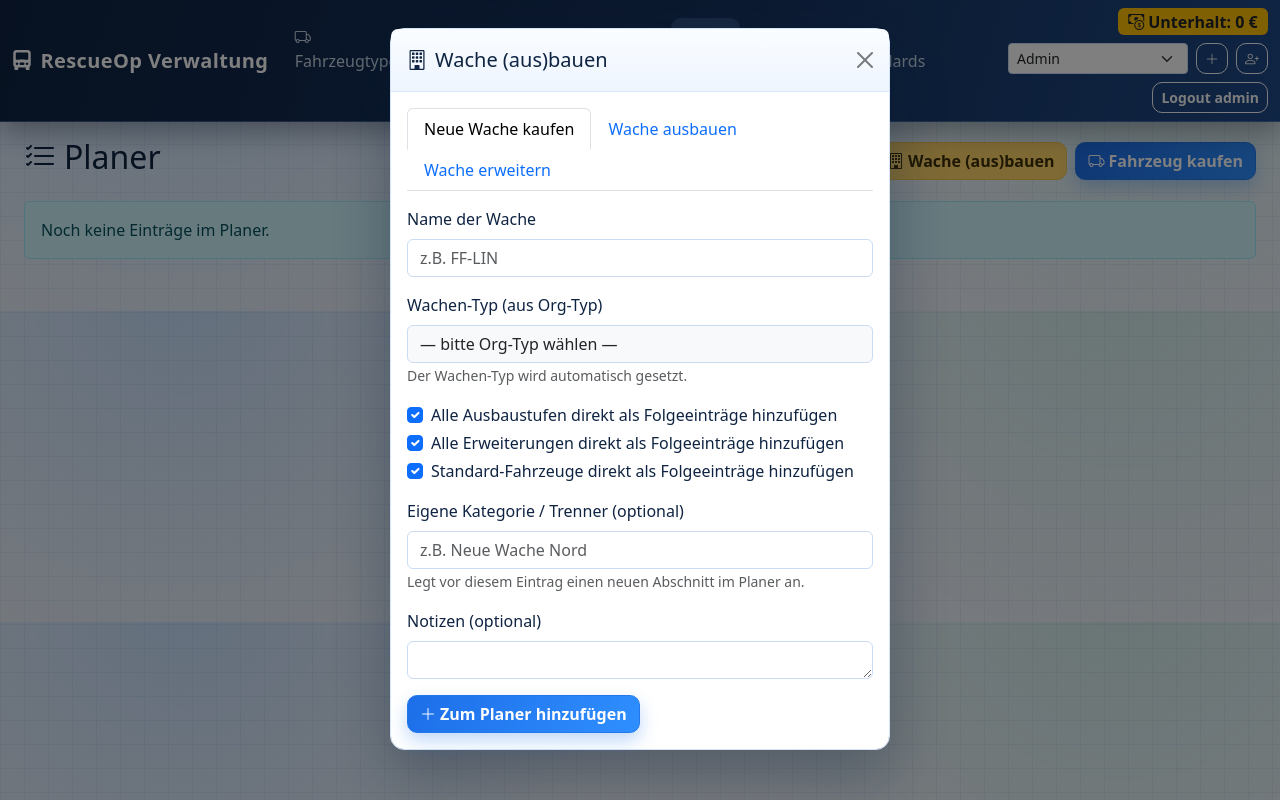
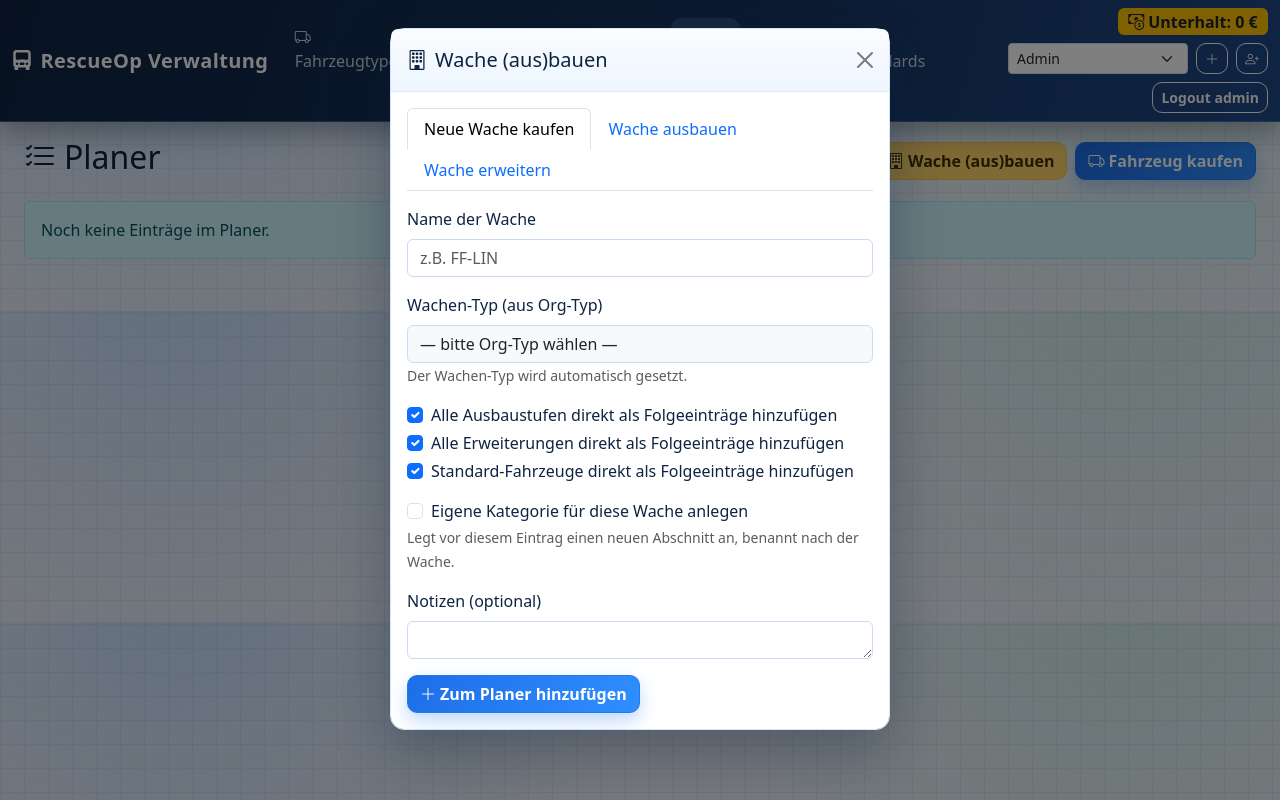
Before and after one commit to ScoreNow-EU/rescueop-verwaltung, a Flask app: page /planner in a window 1280 px wide, after a click on "Wache (aus)bauen". Run offline with Flask 3, Linux system fonts and the light colour scheme; a user stored in the database is signed in; some libraries are stand-ins or nearby versions.

Commit message:
Add checkbox for creating custom categories in planner forms

```diff
--- a/app/routes/planner.py
+++ b/app/routes/planner.py
@@ -463,7 +463,8 @@ def add_wache_buy():
         flash('Wachen-Typ konnte nicht gefunden werden.', 'danger')
         return redirect(url_for('planner.index'))
 
-    _maybe_create_divider(request.form.get('new_divider_label'))
+    if request.form.get('create_own_category') == '1':
+        _maybe_create_divider(wache_name)
 
     max_prio = _next_priority()
     item = PlanItem(
@@ -634,7 +635,9 @@ def add_wache_upgrade():
         flash('Wache konnte nicht gefunden werden.', 'danger')
         return redirect(url_for('planner.index'))
 
-    _maybe_create_divider(request.form.get('new_divider_label'))
+    if request.form.get('create_own_category') == '1':
+        target_name = target_wache.name if target_wache else target_plan_item.wache_name
+        _maybe_create_divider(target_name)
 
     max_prio = _next_priority()
     item = PlanItem(
@@ -679,7 +682,9 @@ def add_wache_extension():
         flash('Wache konnte nicht gefunden werden.', 'danger')
         return redirect(url_for('planner.index'))
 
-    _maybe_create_divider(request.form.get('new_divider_label'))
+    if request.form.get('create_own_category') == '1':
+        extension_name = extension_wache.name if extension_wache else extension_plan_item.wache_name
+        _maybe_create_divider(extension_name)
 
     max_prio = _next_priority()
     item = PlanItem(
--- a/app/templates/planner.html
+++ b/app/templates/planner.html
@@ -181,9 +181,13 @@
                                 <br><small class="text-muted">Max. Fahrzeuge: <span id="wacheBuyMaxVeh"></span></small>
                             </div>
                             <div class="mb-3">
-                                <label class="form-label">Eigene Kategorie / Trenner (optional)</label>
-                                <input type="text" name="new_divider_label" class="form-control" placeholder="z.B. Neue Wache Nord">
-                                <small class="text-muted">Legt vor diesem Eintrag einen neuen Abschnitt im Planer an.</small>
+                                <div class="form-check">
+                                    <input class="form-check-input" type="checkbox" id="wacheBuyOwnCategory" name="create_own_category" value="1">
+                                    <label class="form-check-label" for="wacheBuyOwnCategory">
+                                        Eigene Kategorie für diese Wache anlegen
+                                    </label>
+                                </div>
+                                <small class="text-muted">Legt vor diesem Eintrag einen neuen Abschnitt an, benannt nach der Wache.</small>
                             </div>
                             <div class="mb-3">
                                 <label class="form-label">Notizen (optional)</label>
@@ -218,9 +222,13 @@
                                 <br><small class="text-muted">Zusätzliche Stellplätze: +<span id="extExtraSlots"></span></small>
                             </div>
                             <div class="mb-3">
-                                <label class="form-label">Eigene Kategorie / Trenner (optional)</label>
-                                <input type="text" name="new_divider_label" class="form-control" placeholder="z.B. Neue Wache Nord">
-                                <small class="text-muted">Legt vor diesem Eintrag einen neuen Abschnitt im Planer an.</small>
+                                <div class="form-check">
+                                    <input class="form-check-input" type="checkbox" id="extOwnCategory" name="create_own_category" value="1">
+                                    <label class="form-check-label" for="extOwnCategory">
+                                        Eigene Kategorie für diese Wache anlegen
+                                    </label>
+                                </div>
+                                <small class="text-muted">Legt vor diesem Eintrag einen neuen Abschnitt an, benannt nach der Wache.</small>
                             </div>
                             <div class="mb-3">
                                 <label class="form-label">Notizen (optional)</label>
@@ -256,9 +264,13 @@
                                 <br><small class="text-muted" id="upgradeCapacity"></small>
                             </div>
                             <div class="mb-3">
-                                <label class="form-label">Eigene Kategorie / Trenner (optional)</label>
-                                <input type="text" name="new_divider_label" class="form-control" placeholder="z.B. Neue Wache Nord">
-                                <small class="text-muted">Legt vor diesem Eintrag einen neuen Abschnitt im Planer an.</small>
+                                <div class="form-check">
+                                    <input class="form-check-input" type="checkbox" id="upgradeOwnCategory" name="create_own_category" value="1">
+                                    <label class="form-check-label" for="upgradeOwnCategory">
+                                        Eigene Kategorie für diese Wache anlegen
+                                    </label>
+                                </div>
+                                <small class="text-muted">Legt vor diesem Eintrag einen neuen Abschnitt an, benannt nach der Wache.</small>
                             </div>
                             <div class="mb-3">
                                 <label class="form-label">Notizen (optional)</label>
```
